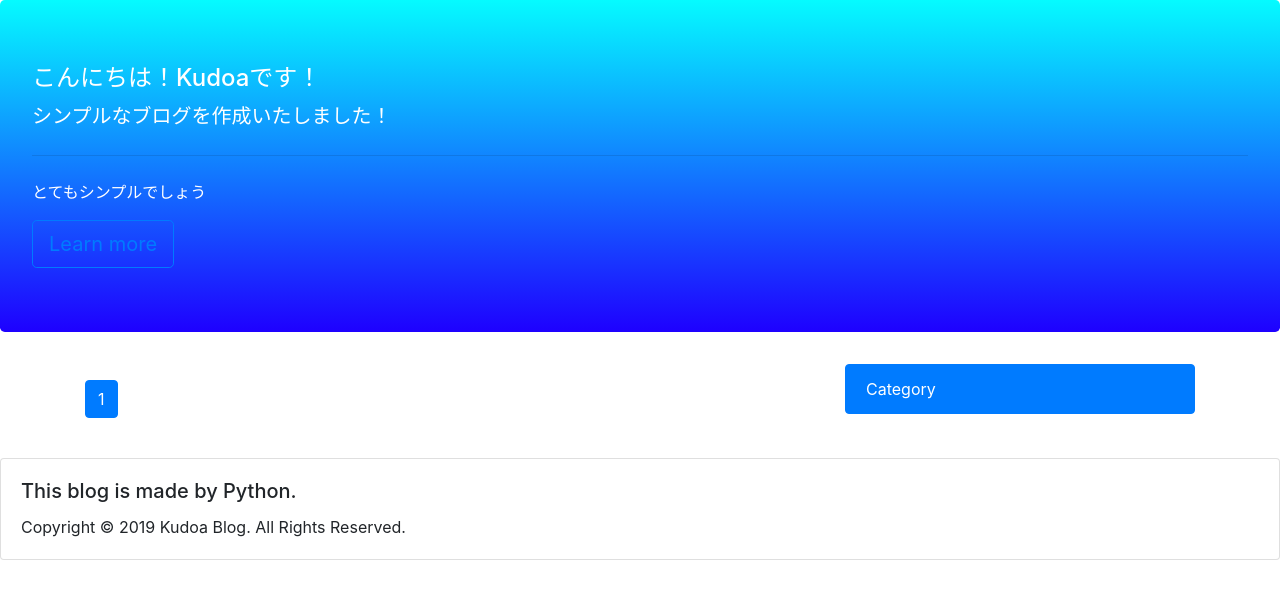
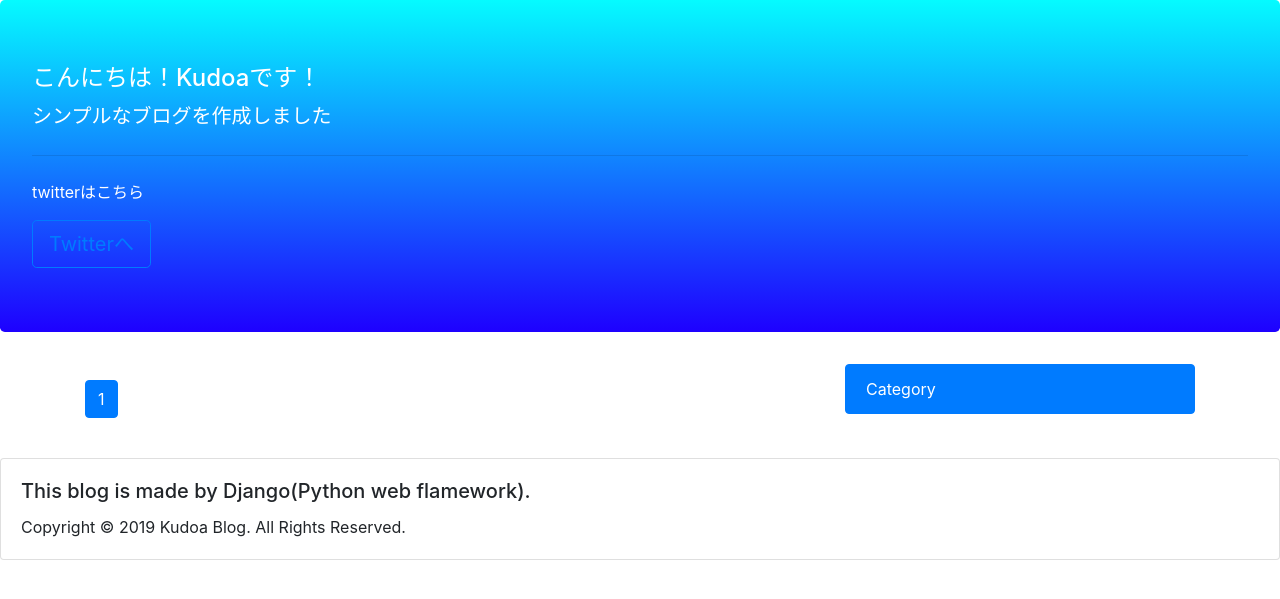
Before and after one commit to Kudoas/kudoa_blog, a Django app: page /blogs/ in a window 1280 px wide. Shown: the part 56-655 px from the top of the page. Run offline with Django 3.2, Linux system fonts and the light colour scheme; data that the repository does not hold is empty; some libraries are stand-ins or nearby versions.

Commit message:
second commit

```diff
--- a/blogs/templates/blogs/base.html
+++ b/blogs/templates/blogs/base.html
@@ -59,12 +59,11 @@
     </div>
     <div class="jumbotron text-white" style="background:linear-gradient(#05FBFF, #1E00FF)">
         <h4 class="display-6">こんにちは！Kudoaです！</h4>
-        <p class="lead">シンプルなブログを作成いたしました！</p>
+        <p class="lead">シンプルなブログを作成しました</p>
         <hr class="my-4">
-        <p>とてもシンプルでしょう</p>
+        <p>twitterはこちら</p>
         <a class="btn btn-outline-primary btn-lg" href="https://twitter.com/foreign_key0/following?lang=ja"
-            role="button">Learn
-            more</a>
+            role="button">Twitterへ</a>
     </div>
     <div class='container'>
         <div class='row'>
@@ -93,7 +92,7 @@
         <br>
         <div class="card">
             <div class="card-body">
-                <h5 class="card-title">This blog is made by Python.</h5>
+                <h5 class="card-title">This blog is made by Django(Python web flamework).</h5>
                 <p class="card-text">Copyright © 2019 Kudoa Blog. All Rights Reserved.</p>
             </div>
         </div>
```
Also changed, not shown: 1 other file.
